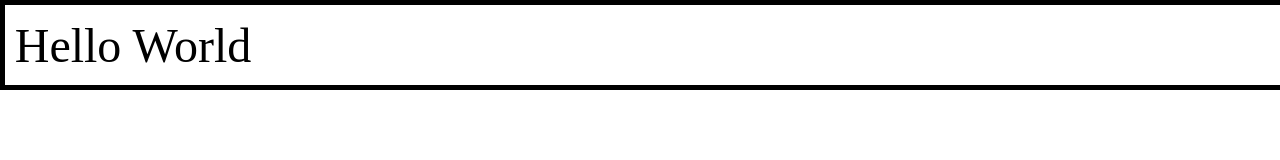
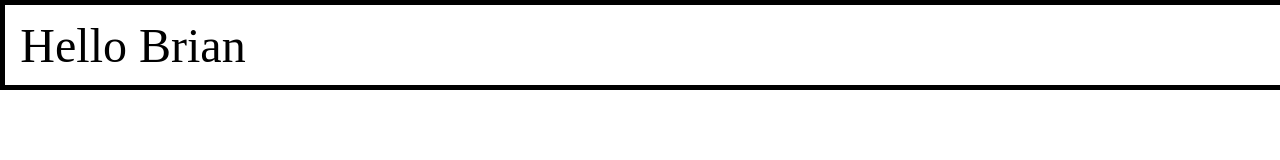
Before and after one commit to AmuroBrian/rph-timeline, a plain HTML site: page index.html in a window 1280 px wide. Drawn offline with Linux system fonts and the light colour scheme.

Commit message:
Second Commit

```diff
--- a/index.html
+++ b/index.html
@@ -11,7 +11,7 @@
     <div class="main">
         <div class="header">
             <div class="logo">
-                <div class="title">Hello World</div>
+                <div class="title">Hello Brian</div>
             </div>
         </div>
     </div>
```
